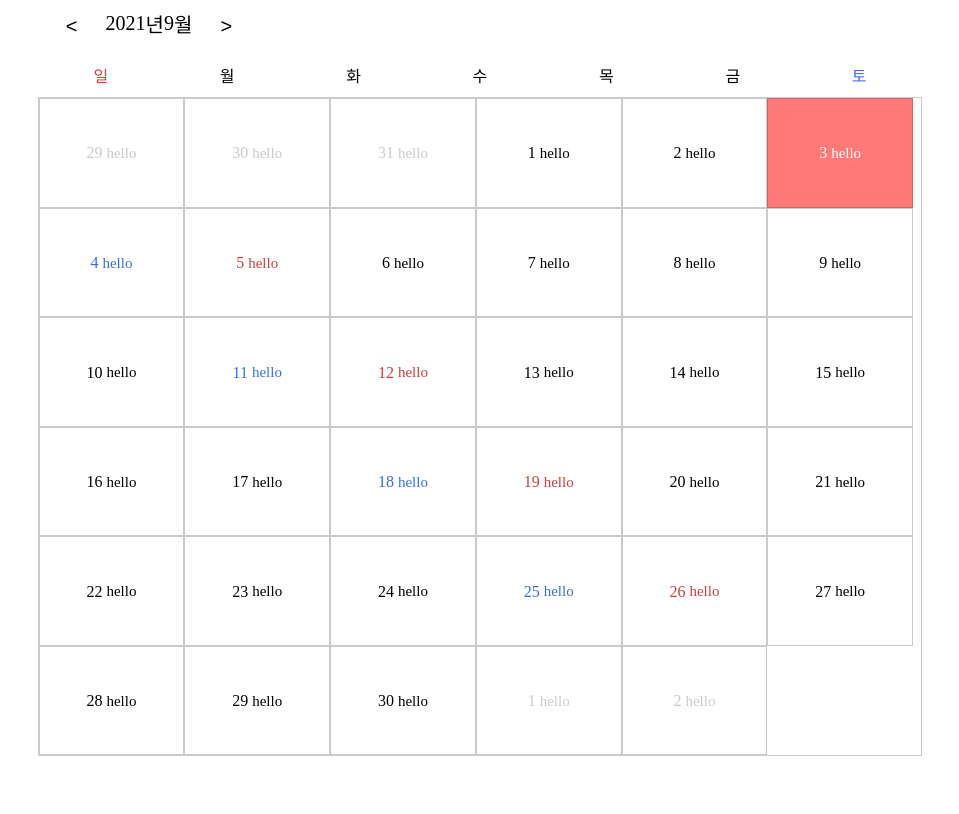
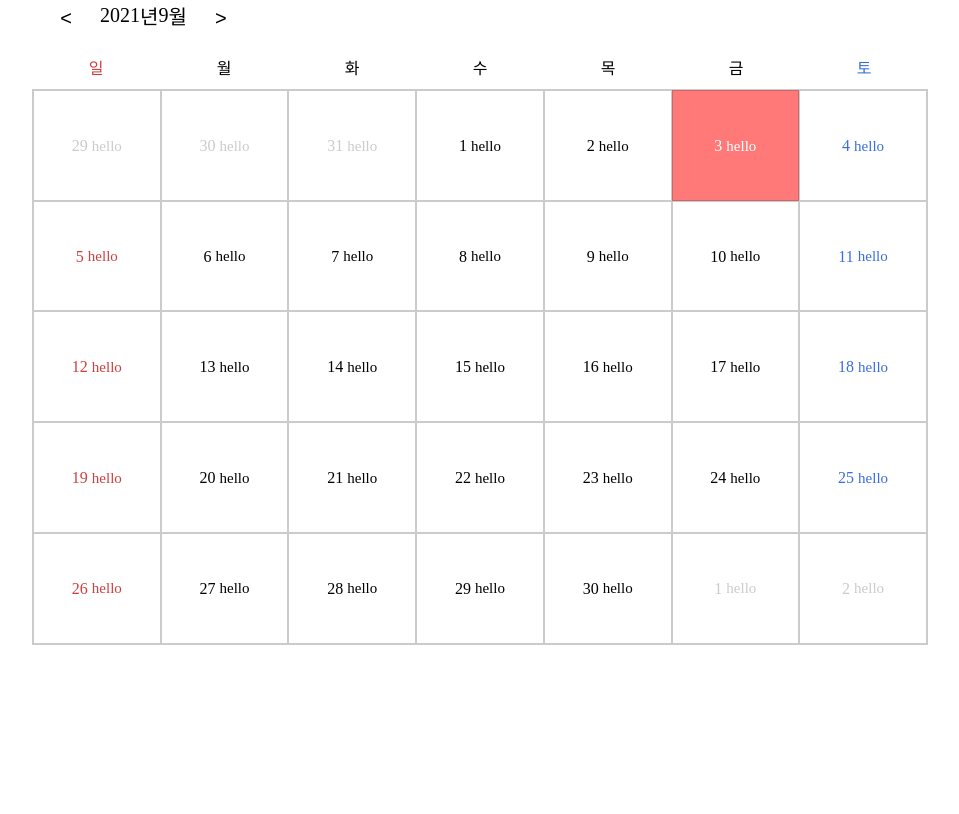
Before and after one commit to Kim-JeongUng/Corona_korea_keep-distance, a Django app: page / in a window 1280 px wide. Shown: the whole page, without its empty margins (160-1119 px from the left). After the commit the page ends 645 px from the top, so only its background shows below. Run offline with Django 3.2, Linux system fonts and the light colour scheme.

Commit message:
Update calendar.css
box-sizing:border-box // 박스크기-테두리에 맞추기

```diff
--- a/server/testsite/static/css/calendar/calendar.css
+++ b/server/testsite/static/css/calendar/calendar.css
@@ -1,3 +1,9 @@
+
+* {
+    margin:0px;
+  box-sizing: border-box;
+}
+
 .calendar {
     width: 90%;
     margin: auto;
```
